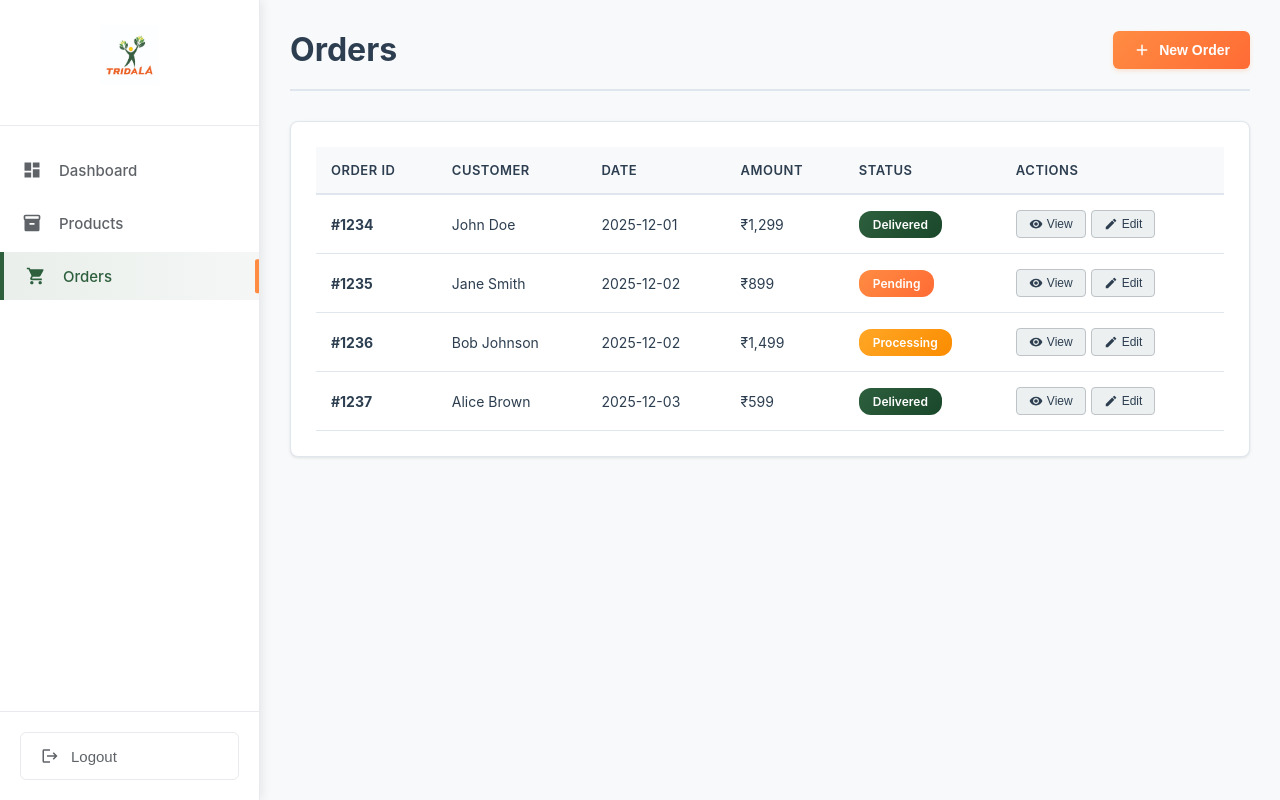
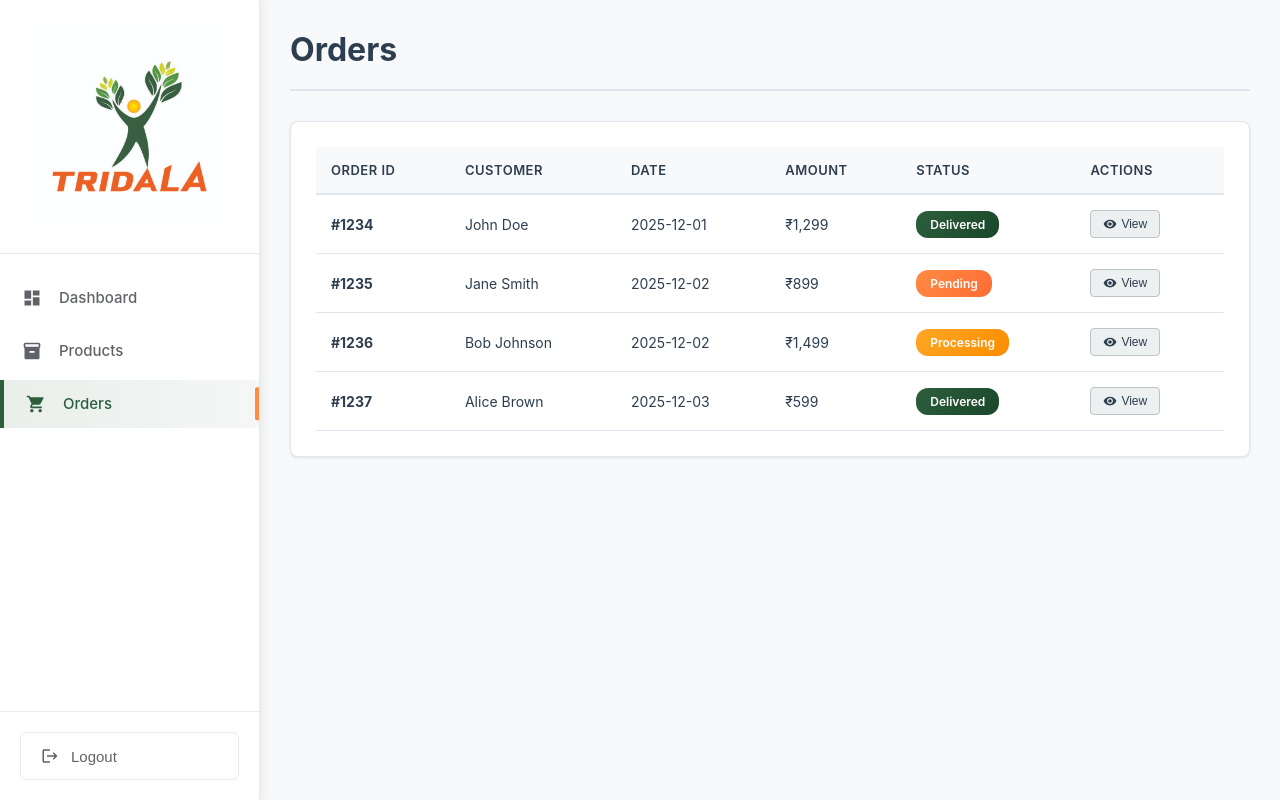
Before and after one commit to Devtechblr/Tridala-Foods-Admin, a React (Vite) app: page /orders in a window 1280 px wide. Built offline with nearby package versions, Linux system fonts and the light colour scheme.

Commit message:
Version 2 - Removed new order and edit button from the order page

```diff
--- a/src/pages/Orders.jsx
+++ b/src/pages/Orders.jsx
@@ -1,5 +1,5 @@
 import React from 'react';
-import { MdAdd, MdVisibility, MdEdit } from 'react-icons/md';
+import { MdVisibility } from 'react-icons/md';
 import '../styles/Orders.css';
 
 const Orders = () => {
@@ -27,9 +27,6 @@ const Orders = () => {
     <div className="page-container">
       <div className="page-header">
         <h1 className="page-title">Orders</h1>
-        <button className="btn-primary">
-          <MdAdd /> New Order
-        </button>
       </div>
 
       <div className="content-section">
@@ -62,9 +59,6 @@ const Orders = () => {
                       <button className="btn-action">
                         <MdVisibility /> View
                       </button>
-                      <button className="btn-action">
-                        <MdEdit /> Edit
-                      </button>
                     </td>
                   </tr>
                 ))}
--- a/src/styles/Sidebar.css
+++ b/src/styles/Sidebar.css
@@ -23,12 +23,13 @@
 .company-logo {
   display: flex;
   justify-content: center;
-  margin-bottom: 15px;
+  align-items: center;
+  padding: 0 10px;
 }
 
 .logo-image {
-  height: 60px;
-  width: auto;
+  width: 100%;
+  height: auto;
   object-fit: contain;
 }
 
```
Also changed, not shown: 1 other file (tests, documents, lock files or other folders).
